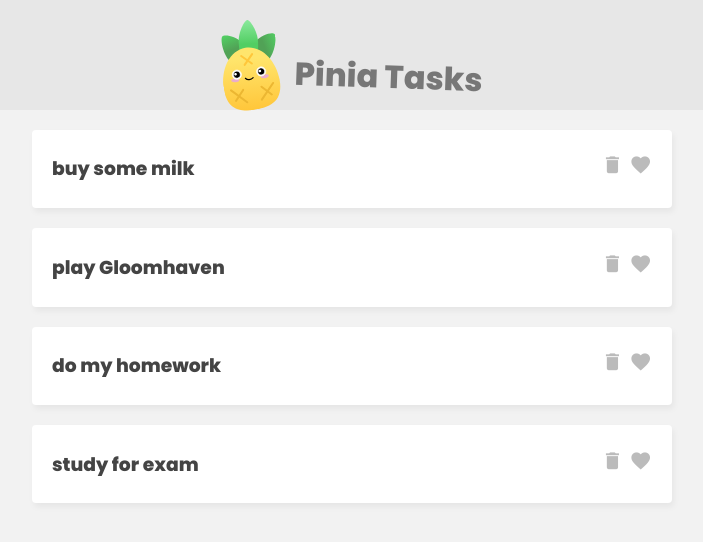
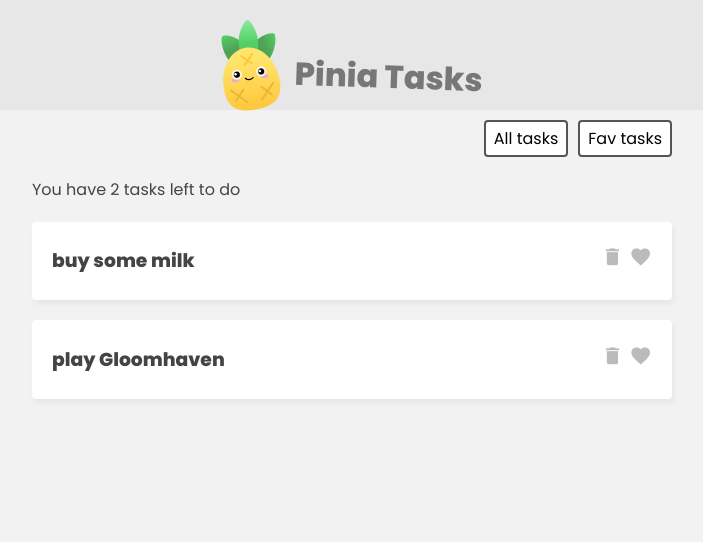
Before and after one commit to Ruba-Alahmad/Pinia_tasks, a Vue app: page / in a window 1280 px wide. Shown: the top 542 px of the page, without its empty margins (288-991 px from the left). Built offline with nearby package versions, Linux system fonts and the light colour scheme.

Commit message:
Adding getters

```diff
--- a/src/App.vue
+++ b/src/App.vue
@@ -6,16 +6,28 @@
             <h1>Pinia Tasks</h1>
         </header>
 
-        <div class="task-list">
-            <div v-for="task in taskStore.tasks" :key="task">
+        <nav class="filter">
+            <button @click="filter= 'all'">All tasks</button>
+            <button @click="filter= 'favs'">Fav tasks</button>
+        </nav>
+
+        <div class="task-list" v-if="filter === 'all'">
+            <p>You have {{ taskStore.totalCount }} tasks left to do</p>
+            <div v-for="task in taskStore.tasks">
                 <TaskDetails :task="task"/>
-
+            </div>
+        </div>
+        <div class="task-list" v-if="filter === 'favs'">
+            <p>You have {{taskStore.favCount }} favs left to do</p>
+            <div v-for="task in taskStore.favs">
+                <TaskDetails :task="task"/>
             </div>
         </div>
     </main>
 </template>
 
 <script>
+import { ref } from 'vue';
 import TaskDetails from './components/TaskDetails.vue';
 import { useTaskStore } from './stores/TaskStore';
 
@@ -24,7 +36,9 @@
 
         setup(){
             const taskStore = useTaskStore();
-            return {taskStore};
+
+            const filter = ref('all')
+            return {taskStore, filter};
         }
     }
 </script>
--- a/src/assets/main.css
+++ b/src/assets/main.css
@@ -56,3 +56,18 @@
   cursor: pointer;
   color: #bbb;
 }
+.filter {
+  width: 640px;
+  margin: 10px auto;
+  text-align: right;
+}
+.filter button {
+  display: inline-block;
+  margin-left: 10px;
+  background: #fff;
+  border: 2px solid #555;
+  border-radius: 4px;
+  padding: 4px 8px;
+  cursor: pointer;
+  font-size: 1em;
+}
--- a/src/stores/TaskStore.js
+++ b/src/stores/TaskStore.js
@@ -6,11 +6,26 @@
         tasks: [
             {id: 1, title: 'buy some milk', isFav: false },
             {id: 2, title: 'play Gloomhaven', isFav: true},
-            {id: 3, title: 'do my homework', isFav: true},
-            {id: 4, title: 'study for exam', isFav: false},
+           // {id: 3, title: 'do my homework', isFav: true},
+           // {id: 4, title: 'study for exam', isFav: false},
         ],
 
 
 
-    })
+    }),
+
+    getters:{
+        favs(){
+            return this.tasks.filter(t => t.isFav)
+        },
+        favCount(){
+            return this.tasks.reduce((previous, current) =>{
+               return (current.isFav ? previous+1 : previous);
+            }, 0)
+        },
+        totalCount: (state) =>{
+            return state.tasks.length;
+        },
+
+    }
 })
```
